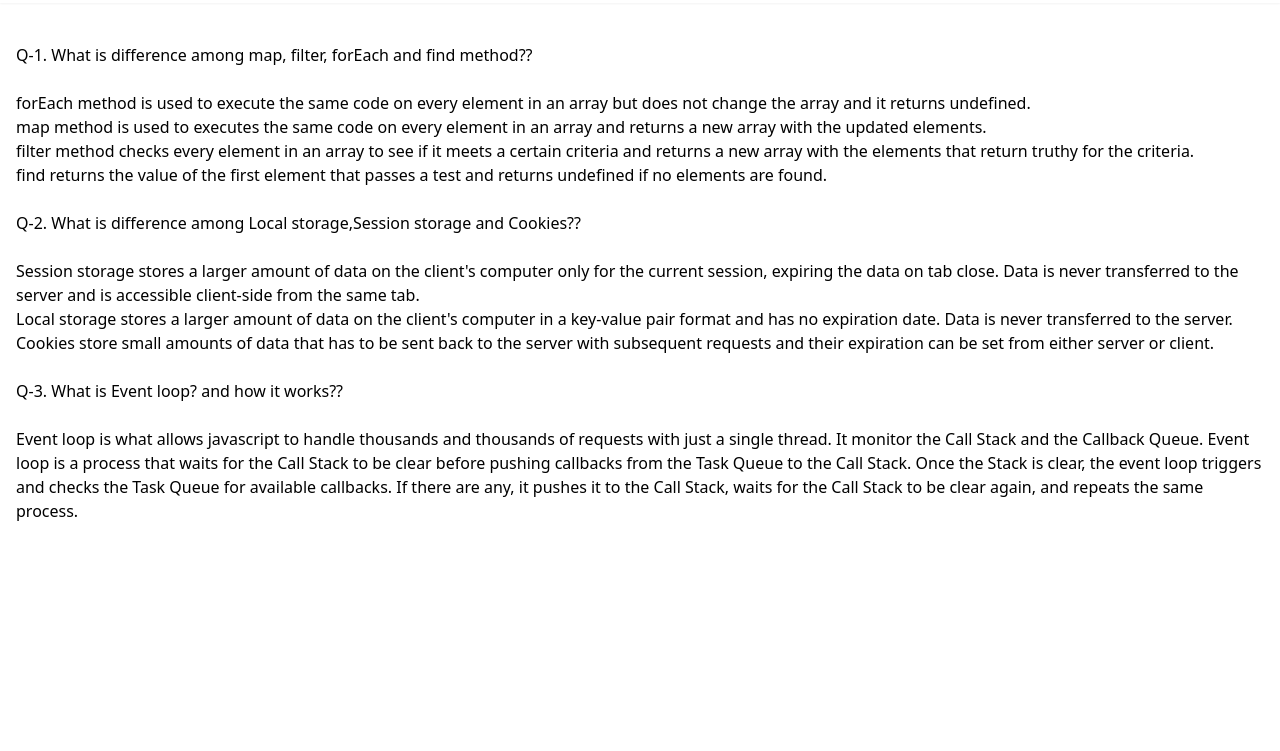
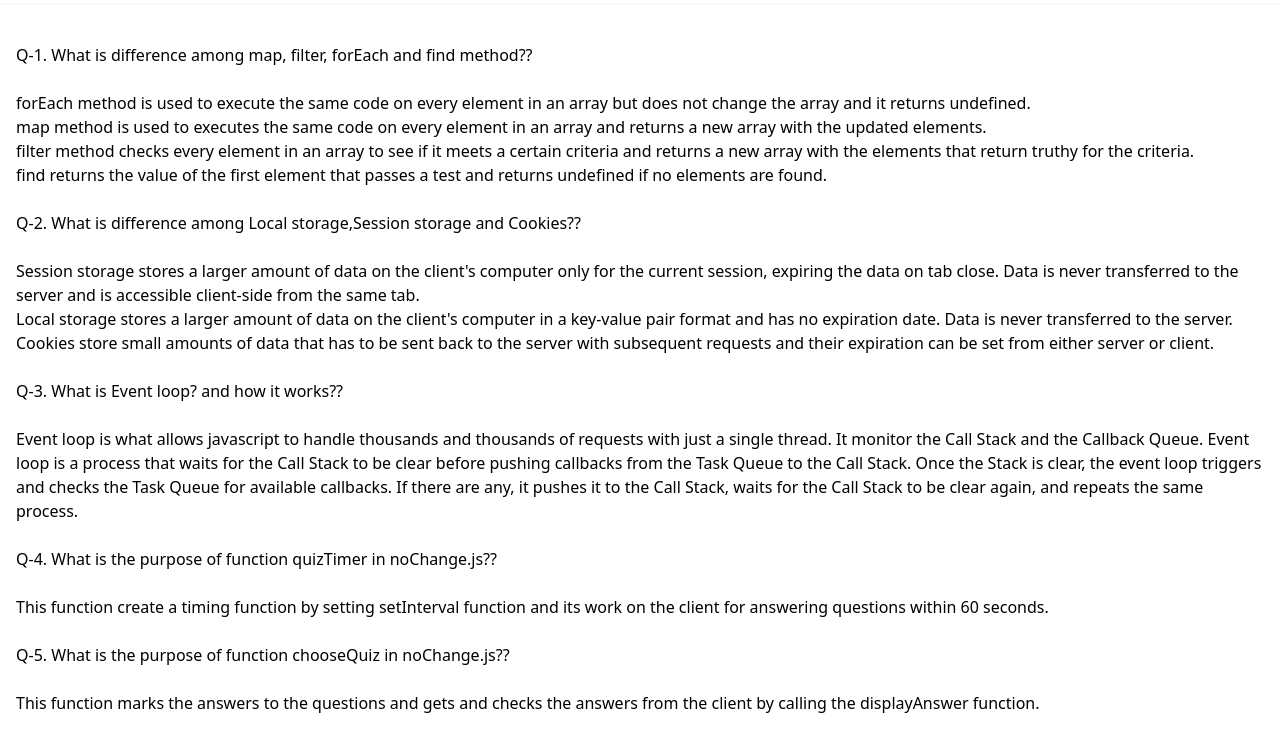
Before and after one commit to shahadat10033/quiz-hero, a plain HTML site: page question.html in a window 1280 px wide. Shown: the part 61-812 px from the top of the page. Drawn offline with nearby package versions, Linux system fonts and the light colour scheme.

Commit message:
answering about the purpose of two function of nochange.js

```diff
--- a/question.html
+++ b/question.html
@@ -77,6 +77,21 @@
           pushes it to the Call Stack, waits for the Call Stack to be clear
           again, and repeats the same process.
         </p>
+        <br />
+        <p>Q-4. What is the purpose of function quizTimer in noChange.js??</p>
+        <br />
+        <p>
+          This function create a timing function by setting setInterval function
+          and its work on the client for answering questions within 60 seconds.
+        </p>
+        <br />
+        <p>Q-5. What is the purpose of function chooseQuiz in noChange.js??</p>
+        <br />
+        <p>
+          This function marks the answers to the questions and gets and checks
+          the answers from the client by calling the displayAnswer function.
+        </p>
+        <br />
       </section>
     </main>
   </body>
```
